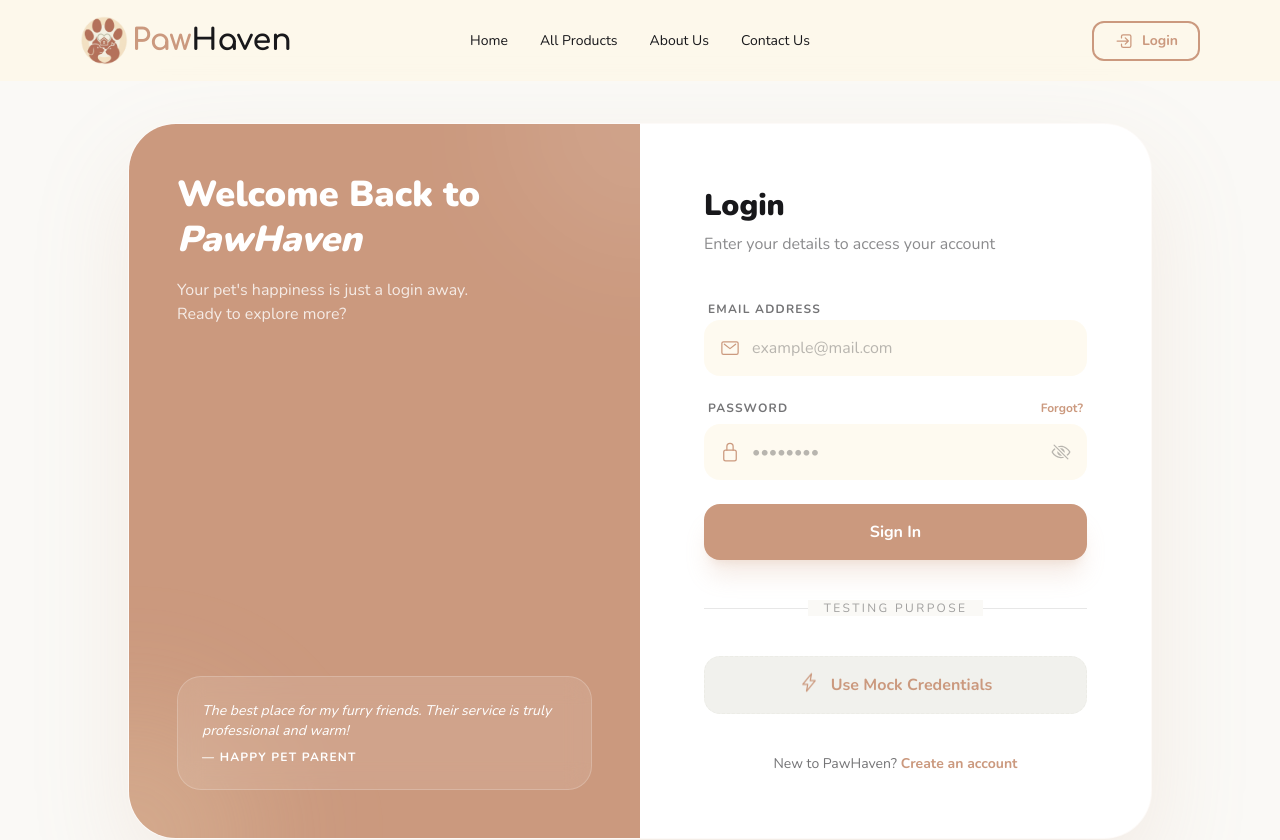
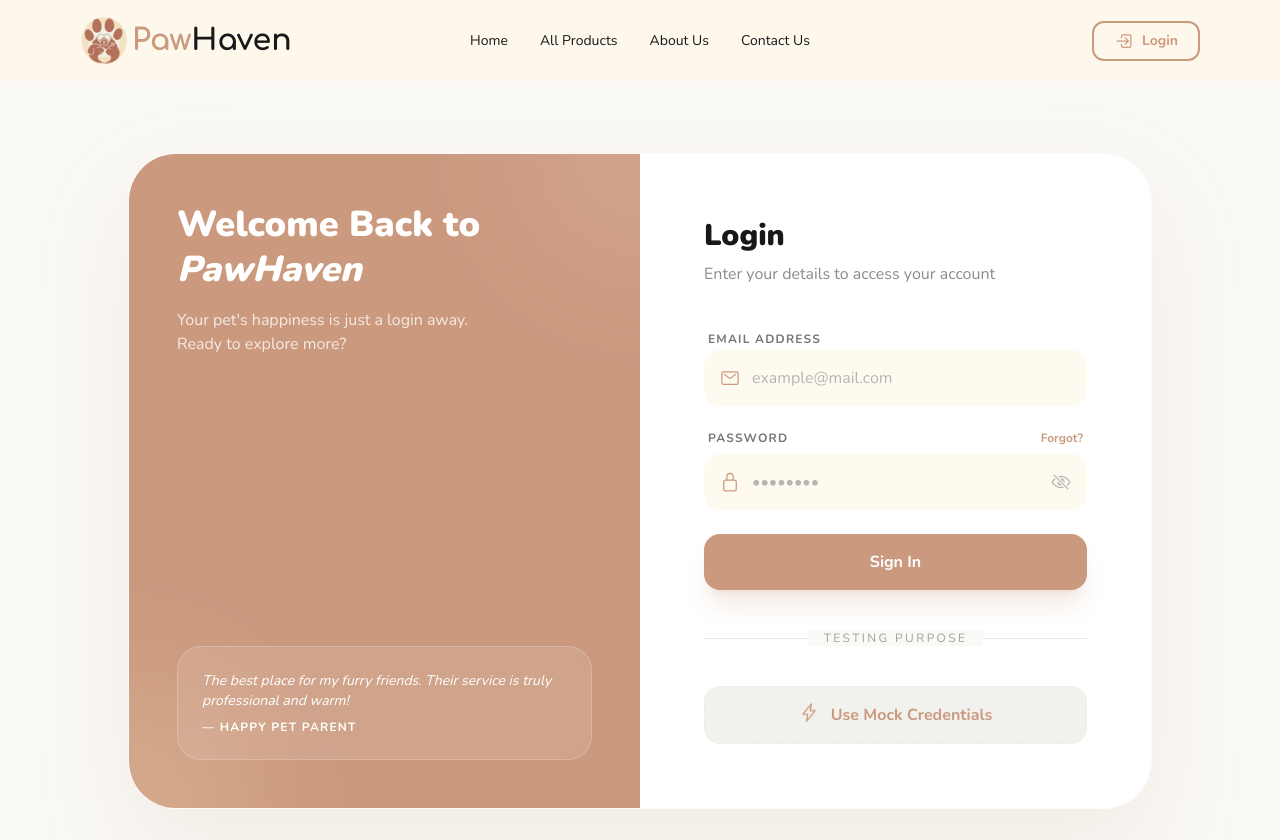
Before and after one commit to hafijurrahmanMILON/PawHaven-CLIENT, a Next.js app: page /login in a window 1280 px wide. Shown: the top 840 px of the page. Built offline with nearby package versions, Linux system fonts and the light colour scheme.

Commit message:
fixed login page

```diff
--- a/src/Components/LoginForm.jsx
+++ b/src/Components/LoginForm.jsx
@@ -121,7 +121,6 @@ const LoginForm = () => {
           </div>
         </div>
 
-        {/* Mock Login / Auto-fill Button */}
         <button
           onClick={handleAutoFill}
           type="button"
@@ -130,16 +129,6 @@ const LoginForm = () => {
           <IoFlashOutline className="text-xl animate-bounce" />
           Use Mock Credentials
         </button>
-
-        <p className="text-center mt-10 text-sm text-base-content/60">
-          New to PawHaven?{" "}
-          <Link
-            href="/register"
-            className="text-primary font-bold hover:underline"
-          >
-            Create an account
-          </Link>
-        </p>
       </div>
     </div>
   );
```
